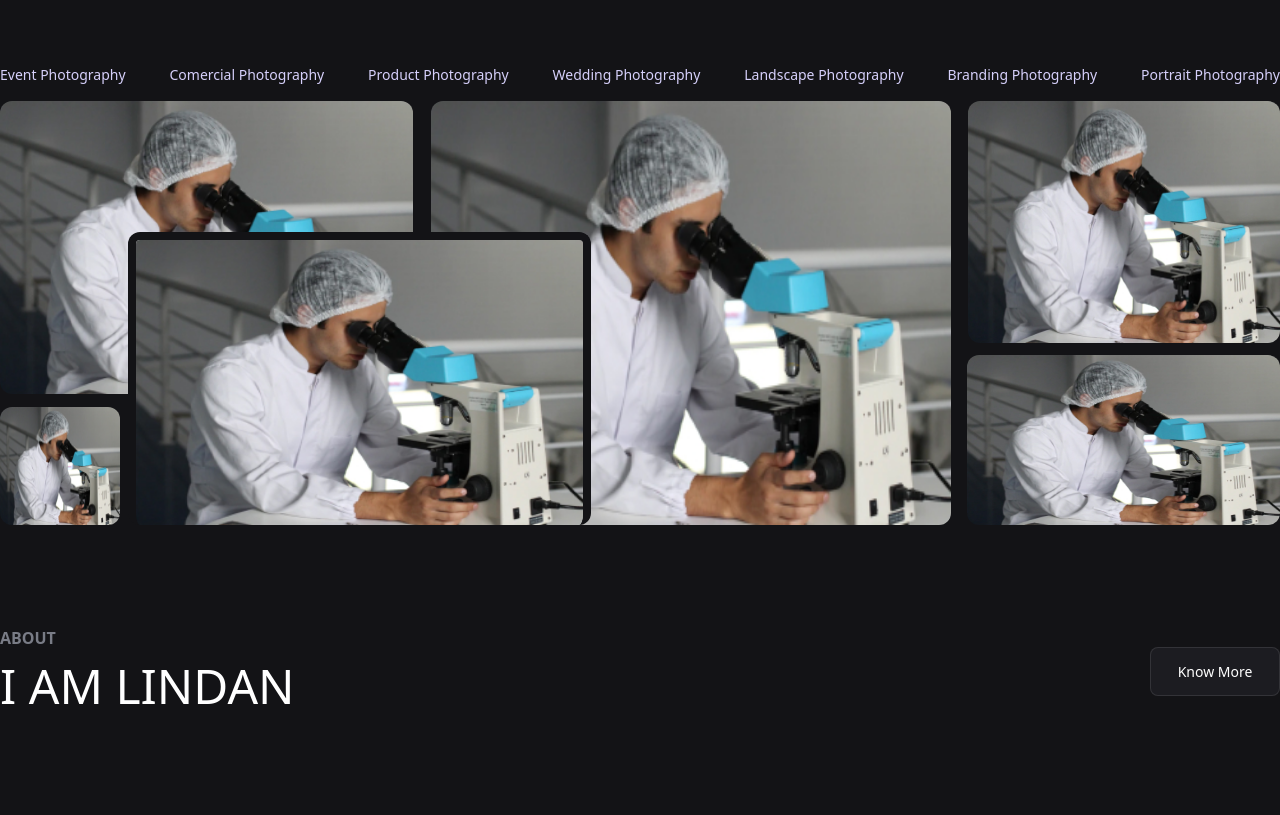
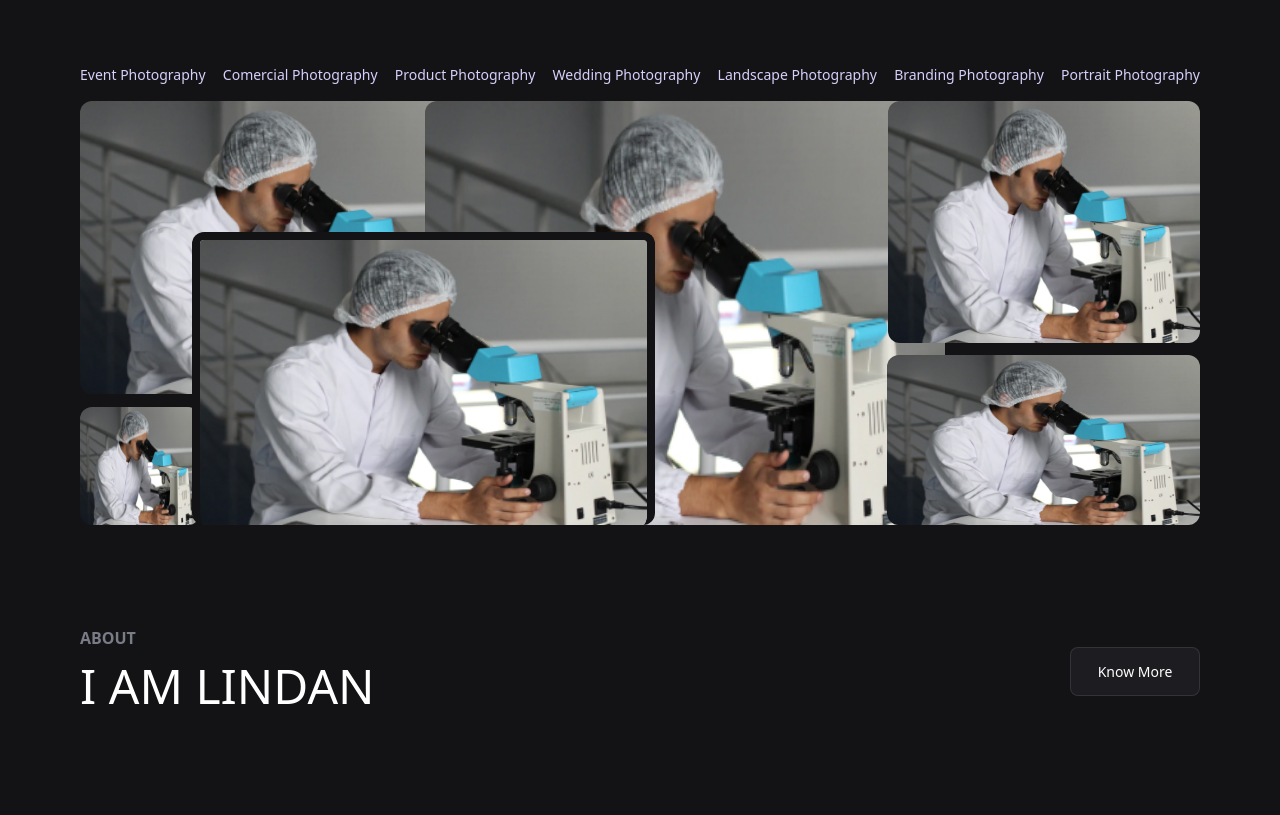
Before and after one commit to lindanmaulana/PortfolioPerson, a website: page index.html in a window 1280 px wide. Shown: the part 305-1120 px from the top of the page. Drawn offline with Linux system fonts and the light colour scheme.

Commit message:
container

```diff
--- a/index.html
+++ b/index.html
@@ -6,6 +6,11 @@
     <title>Lindan Maulana</title>
     <link rel="shortcut icon" href="/assets/img/me.png" type="image/x-icon" />
     <link href="./src/output.css" rel="stylesheet">
+    <style>
+      .container {
+        max-width: 1120px;
+      }
+    </style>
   </head>
   <body>
     <!-- Header start -->
```
